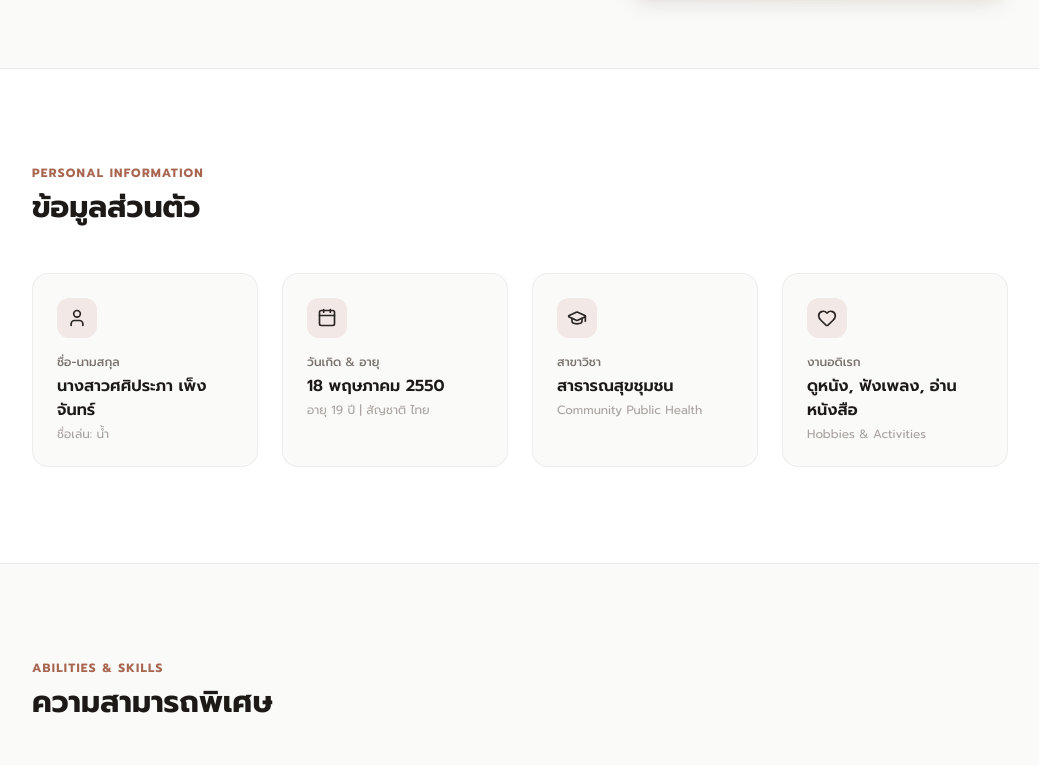
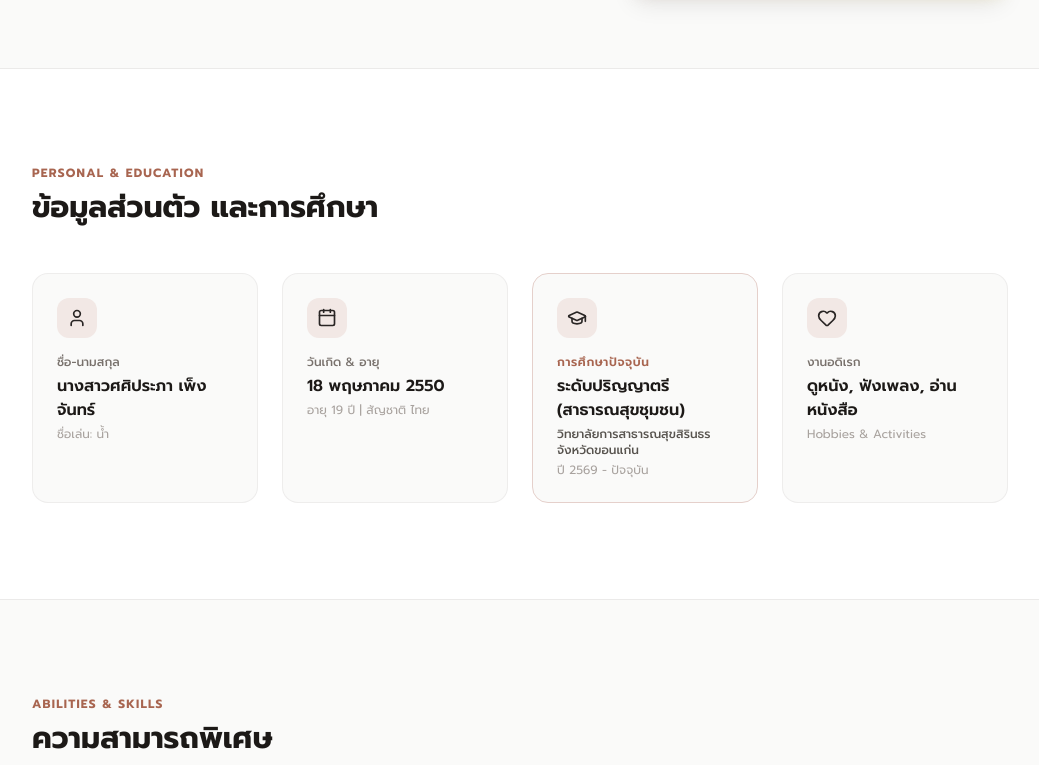
Before and after one commit to 69202302083-hash/sasiprapha_nam, a plain HTML site: page index.html in a window 1280 px wide. Shown: the part 662-1427 px from the top of the page, without its empty margins (120-1159 px from the left). Drawn offline with nearby package versions, Linux system fonts and the light colour scheme.

Commit message:
Update index.html

```diff
--- a/index.html
+++ b/index.html
@@ -68,14 +68,14 @@
             <div class="md:col-span-7 space-y-6 order-2 md:order-1">
                 <div class="inline-flex items-center gap-2 px-3.5 py-1.5 rounded-full bg-brand-100 text-brand-800 text-xs font-medium">
                     <i data-lucide="sparkles" class="w-3.5 h-3.5"></i>
-                    สาขา สาธารณสุขชุมชน
+                    ระดับปริญญาตรี สาขา สาธารณสุขชุมชน
                 </div>
                 <h1 class="text-4xl sm:text-5xl lg:text-6xl font-bold text-stone-900 leading-tight tracking-tight">
                     สวัสดีค่ะ, ฉันชื่อ <br>
                     <span class="text-brand-600">ศศิประภา เพ็งจันทร์</span>
                 </h1>
                 <p class="text-lg text-stone-600 font-light leading-relaxed">
-                    ชื่อเล่น <strong class="font-medium text-stone-800">"นํ้า"</strong> อายุ 19 ปี มีความสนใจและมุ่งมั่นในการเรียนรู้ด้านสาธารณสุขชุมชน พร้อมนำความรู้และความตั้งใจมาพัฒนาสุขภาพและคุณภาพชีวิตของผู้คนในสังคม
+                    ชื่อเล่น <strong class="font-medium text-stone-800">"นํ้า"</strong> อายุ 19 ปี ปัจจุบันกำลังศึกษาระดับปริญญาตรี สาขาสาธารณสุขชุมชน ที่วิทยาลัยการสาธารณสุขสิรินธร จังหวัดขอนแก่น มีความมุ่งมั่นในการนำความรู้และความตั้งใจมาพัฒนาสุขภาพและคุณภาพชีวิตของผู้คนในชุมชน
                 </p>
                 <div class="pt-2 flex flex-wrap gap-4">
                     <a href="#contact" class="px-6 py-3 bg-stone-900 hover:bg-brand-600 text-white rounded-xl font-medium transition shadow-sm flex items-center gap-2 text-sm">
@@ -109,8 +109,8 @@
     <section id="about" class="bg-white border-y border-stone-200/80 py-16 md:py-24">
         <div class="max-w-5xl mx-auto px-6">
             <div class="max-w-2xl mb-12">
-                <h2 class="text-xs uppercase font-bold tracking-widest text-brand-600 mb-2">Personal Information</h2>
-                <h3 class="text-3xl font-bold text-stone-900">ข้อมูลส่วนตัว</h3>
+                <h2 class="text-xs uppercase font-bold tracking-widest text-brand-600 mb-2">Personal & Education</h2>
+                <h3 class="text-3xl font-bold text-stone-900">ข้อมูลส่วนตัว และการศึกษา</h3>
             </div>
 
             <div class="grid grid-cols-1 md:grid-cols-2 lg:grid-cols-4 gap-6">
@@ -134,14 +134,15 @@
                     <p class="text-xs text-stone-400 mt-1">อายุ 19 ปี | สัญชาติ ไทย</p>
                 </div>
 
-                <!-- Info Card 3 -->
-                <div class="p-6 rounded-2xl bg-stone-50 border border-stone-200/60 hover:border-brand-200 transition">
+                <!-- Info Card 3 (Updated Education) -->
+                <div class="p-6 rounded-2xl bg-stone-50 border border-brand-200 bg-brand-50/20 hover:border-brand-300 transition">
                     <div class="w-10 h-10 rounded-xl bg-brand-100 text-brand-700 flex items-center justify-center mb-4">
                         <i data-lucide="graduation-cap" class="w-5 h-5"></i>
                     </div>
-                    <p class="text-xs text-stone-500 font-medium">สาขาวิชา</p>
-                    <p class="text-base font-semibold text-stone-900 mt-1">สาธารณสุขชุมชน</p>
-                    <p class="text-xs text-stone-400 mt-1">Community Public Health</p>
+                    <p class="text-xs text-brand-600 font-semibold uppercase tracking-wider">การศึกษาปัจจุบัน</p>
+                    <p class="text-base font-semibold text-stone-900 mt-1">ระดับปริญญาตรี (สาธารณสุขชุมชน)</p>
+                    <p class="text-xs text-stone-600 mt-1 font-medium">วิทยาลัยการสาธารณสุขสิรินธร จังหวัดขอนแก่น</p>
+                    <p class="text-xs text-stone-400 mt-1">ปี 2569 - ปัจจุบัน</p>
                 </div>
 
                 <!-- Info Card 4 -->
```
